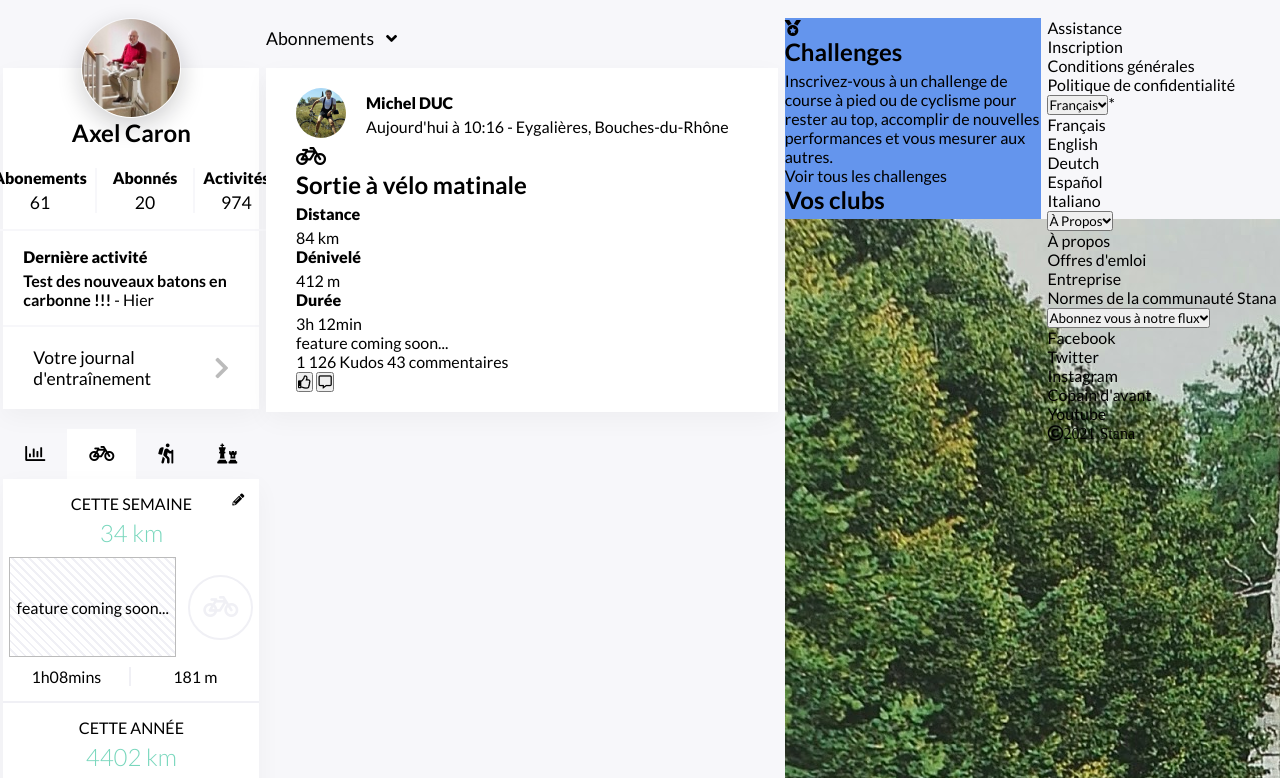
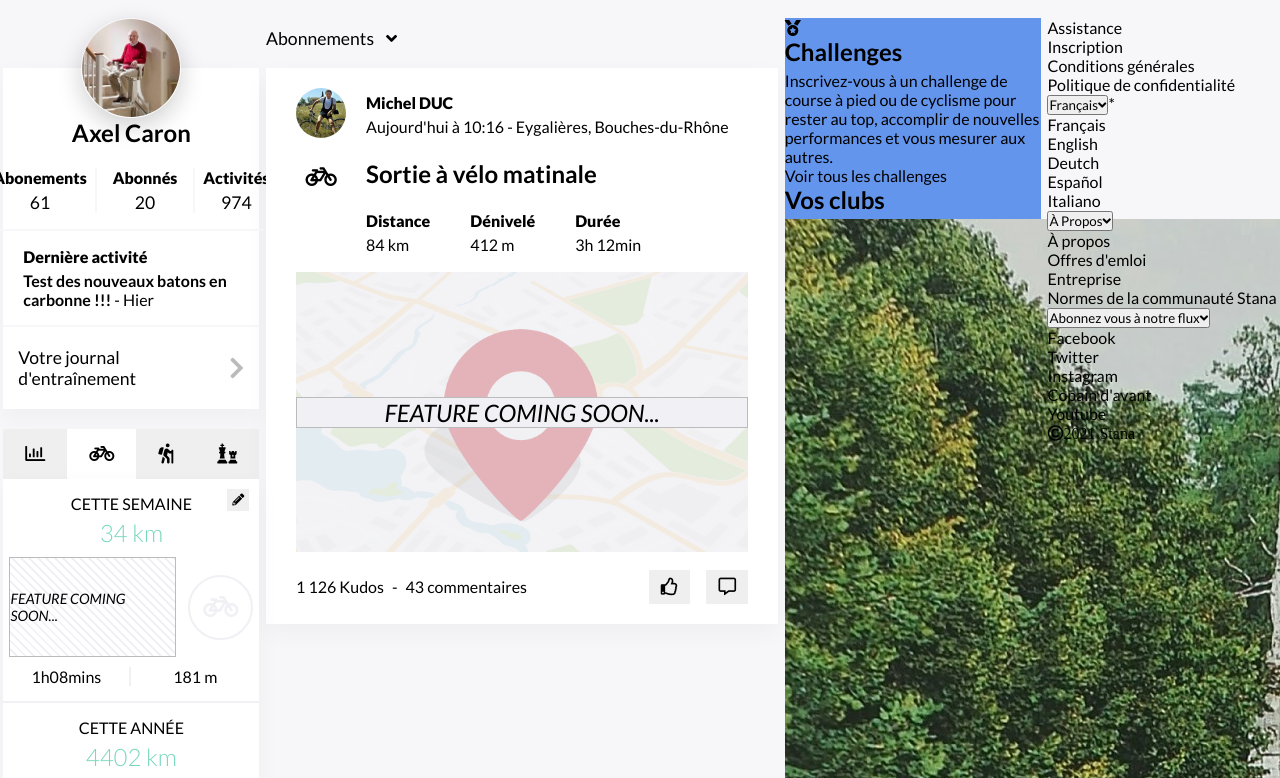
Before and after one commit to Acel1/Stana, a website: page index.html in a window 1280 px wide. Shown: the part 72-850 px from the top of the page. Drawn offline with Linux system fonts and the light colour scheme.

Commit message:
feed card

```diff
--- a/index.html
+++ b/index.html
@@ -147,7 +147,7 @@
                 <h3>CETTE SEMAINE</h3>
                 <p class="text--stats-km">34 km</p>
                 <div>
-                  <figure class="user-stats__week-graph">feature coming soon...</figure>
+                  <figure class="user-stats__week-graph">FEATURE COMING SOON...</figure>
                   <figure class="user-stats__sport-logo"><i class="fas fa-bicycle"></i></figure>
                   <p>1h08mins</p>
                   <p>181 m</p>
@@ -156,7 +156,7 @@
               <div class="user-stats__week-year-card">
                 <h3>CETTE ANNÉE</h3>
                 <p class="text--stats-km">4402 km</p>
-                <figure class="user-stats__year-graph">feature coming soon...</figure>
+                <figure class="user-stats__year-graph">FEATURE COMING SOON...</figure>
               </div>
             </div>
           </div>
@@ -222,19 +222,18 @@
 
       <article class="feed__cards">
         <div class="feed-card">
-          <a href="#">
           <div class="feed-card__heading">
             <figure class="feed-card__pp"><img src="/public/image/pp-michel-duc.jpg" alt="User profile picture" /></figure>
             <div>
-                <h3>Michel DUC</h3>
+              <h3><a href="#">Michel DUC</a></h3>
               <p>Aujourd'hui à 10:16 - Eygalières, Bouches-du-Rhône</p>
             </div>
           </div>
-            <h2>
-              <figure><i class="fas fa-bicycle"></i></figure>
-              Sortie à vélo matinale
-            </h2>
-            <div>
+          <div class="feed-card__title">
+            <figure class="feed-card__sport-logo"><i class="fas fa-bicycle"></i></figure>
+            <h2><a href="#">Sortie à vélo matinale</a></h2>
+          </div>
+          <div class="feed-card__stats">
             <div>
               <h3>Distance</h3>
               <p>84 km</p>
@@ -248,17 +247,18 @@
               <p>3h 12min</p>
             </div>
           </div>
-            <figure>feature coming soon...</figure>
+          <figure class="feed-card__map">
+            <div class="feed-card__map-layer"><p>FEATURE COMING SOON...</p></div>
+          </figure>
           <div class="feed-card__social">
             <div>
-                <a href="#">1 126 Kudos</a>
-
-                <a href="#">43 commentaires</a>
+              <a href="#" class="link link--text">1 126 Kudos</a><span>-</span>
+              <a href="#" class="link link--text">43 commentaires</a>
             </div>
-              <button><i class="far fa-thumbs-up"></i></button>
-              <button><i class="far fa-comment-alt"></i></button>
+            <div>
+              <button class="btn btn--small"><i class="far fa-thumbs-up"></i></button> <span></span><button class="btn btn--small"><i class="far fa-comment-alt"></i></button>
             </div>
-          </a>
+          </div>
         </div>
       </article>
     </section>
--- a/sass/3.components/_buttons.scss
+++ b/sass/3.components/_buttons.scss
@@ -3,7 +3,7 @@
   justify-content: center;
   align-items: center;
   border: none;
-  background: none;
+
   cursor: pointer;
   font-size: $font-large;
   padding: 5px;
@@ -14,6 +14,7 @@
   &--grey {
     color: $color-component;
     padding: 4px;
+    background: none;
 
     &:hover {
       color: darken($color-component, 20%);
@@ -22,23 +23,14 @@
 
   &--bg {
     background-color: $color-main;
+    background: none;
     color: $color-main-white;
     border-radius: 0.4rem;
     margin: $margin-header;
     padding: 8px 18px;
   }
-}
 
-.form {
-  &__text-field {
-    display: flex;
-    align-items: center;
-    background: white;
-    border: $color-component 2px solid;
-  }
-  &__input {
-    border: none;
-    background: none;
-    font-size: $font-large;
+  &--small {
+    padding: 8px 12px;
   }
 }
--- /dev/null
+++ b/sass/3.components/_form.scss
@@ -0,0 +1,13 @@
+.form {
+  &__text-field {
+    display: flex;
+    align-items: center;
+    background: white;
+    border: $color-component 2px solid;
+  }
+  &__input {
+    border: none;
+    background: none;
+    font-size: $font-large;
+  }
+}
--- a/sass/3.components/_imgs.scss
+++ b/sass/3.components/_imgs.scss
@@ -33,7 +33,8 @@
     display: flex;
     align-items: center;
     justify-content: center;
-
+    font-size: 0.9rem;
+    font-style: italic;
     @include bg-striped;
   }
   &__sport-logo {
@@ -55,12 +56,51 @@
     width: 90%;
     height: 40px;
     margin-top: 10px;
+    font-size: 0.9rem;
+    font-style: italic;
     @include bg-striped;
   }
 }
-.feed-card__pp {
-  img {
+.feed-card {
+  &__pp {
+    img {
+      width: 50px;
+      border-radius: 100px;
+    }
+  }
+  &__sport-logo {
+    display: flex;
+    justify-content: center;
     width: 50px;
-    border-radius: 100px;
+    i {
+      font-size: 25px;
+    }
+  }
+
+  &__map {
+    height: 280px;
+    justify-content: center;
+    background: url("/public/image/feed-map.jpg");
+    background-size: cover;
+    position: relative;
+    &-layer {
+      background-color: rgba($color-component2, 0.7);
+      position: absolute;
+      top: 0;
+      left: 0;
+      width: 100%;
+      height: 100%;
+      display: flex;
+      align-items: center;
+      justify-content: center;
+      p {
+        font-size: $font-xl;
+        font-style: italic;
+        width: 100%;
+        text-align: center;
+        background-color: $color-component2;
+        border: 1px solid $color-component;
+      }
+    }
   }
 }
--- a/sass/3.components/_links.scss
+++ b/sass/3.components/_links.scss
@@ -1,17 +1,19 @@
 .link {
-  font-size: $font-large;
-
   &:hover {
     color: $color-main;
   }
   &--left-side {
+    font-size: $font-large;
     display: flex;
     justify-content: space-between;
     align-items: center;
-    padding: 20px 30px;
+    padding: 20px 15px;
     i {
       font-size: $font-xl;
       color: $color-component;
     }
   }
+  &--text {
+    font-size: $font-medium;
+  }
 }
--- a/sass/4.layout/_feed.scss
+++ b/sass/4.layout/_feed.scss
@@ -12,11 +12,41 @@
 
   box-shadow: $shadow-main;
   padding: 20px 30px;
-  &__heading {
+
+  & > * {
+    margin-bottom: 18px;
     display: flex;
     align-items: center;
+    &:last-child {
+      margin-bottom: 0;
+    }
+  }
+  &__heading {
     div {
       margin-left: 20px;
     }
   }
+  &__title {
+    h2 {
+      margin-left: 20px;
+    }
+  }
+  &__stats {
+    margin-left: 50px;
+    div {
+      padding: 0 20px;
+    }
+  }
+
+  &__social {
+    display: flex;
+    justify-content: space-between;
+    align-items: center;
+    div {
+      display: inherit;
+      span {
+        padding: 0 8px;
+      }
+    }
+  }
 }
--- a/sass/main.scss
+++ b/sass/main.scss
@@ -9,6 +9,7 @@
 //---components---//
 @import "./3.components/buttons";
 @import "./3.components/dropdowns";
+@import "./3.components/form";
 @import "./3.components/imgs";
 @import "./3.components/links";
 @import "./3.components/texts";
```
Also changed, not shown: public/image/feed-map.jpg (added), public/style.css, 1 other file. Lines whose indentation alone changed are shown as unchanged.
